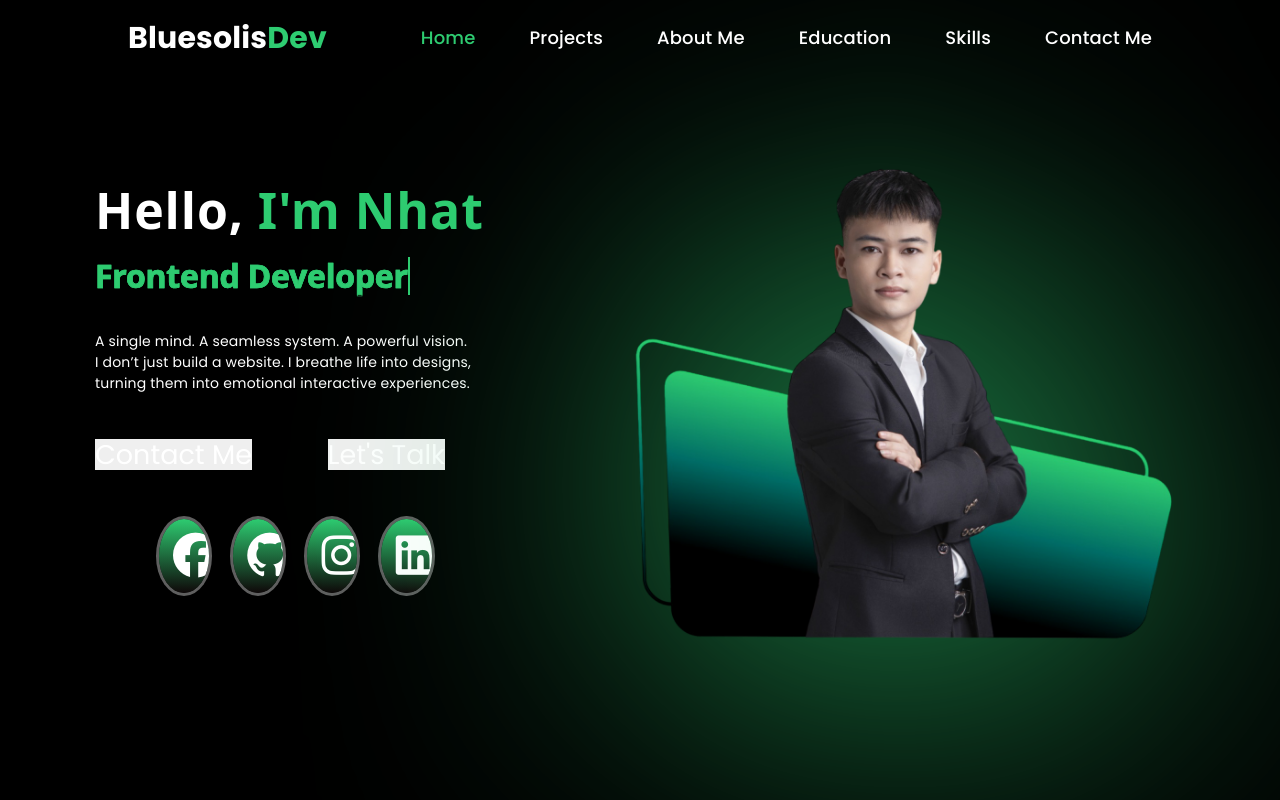
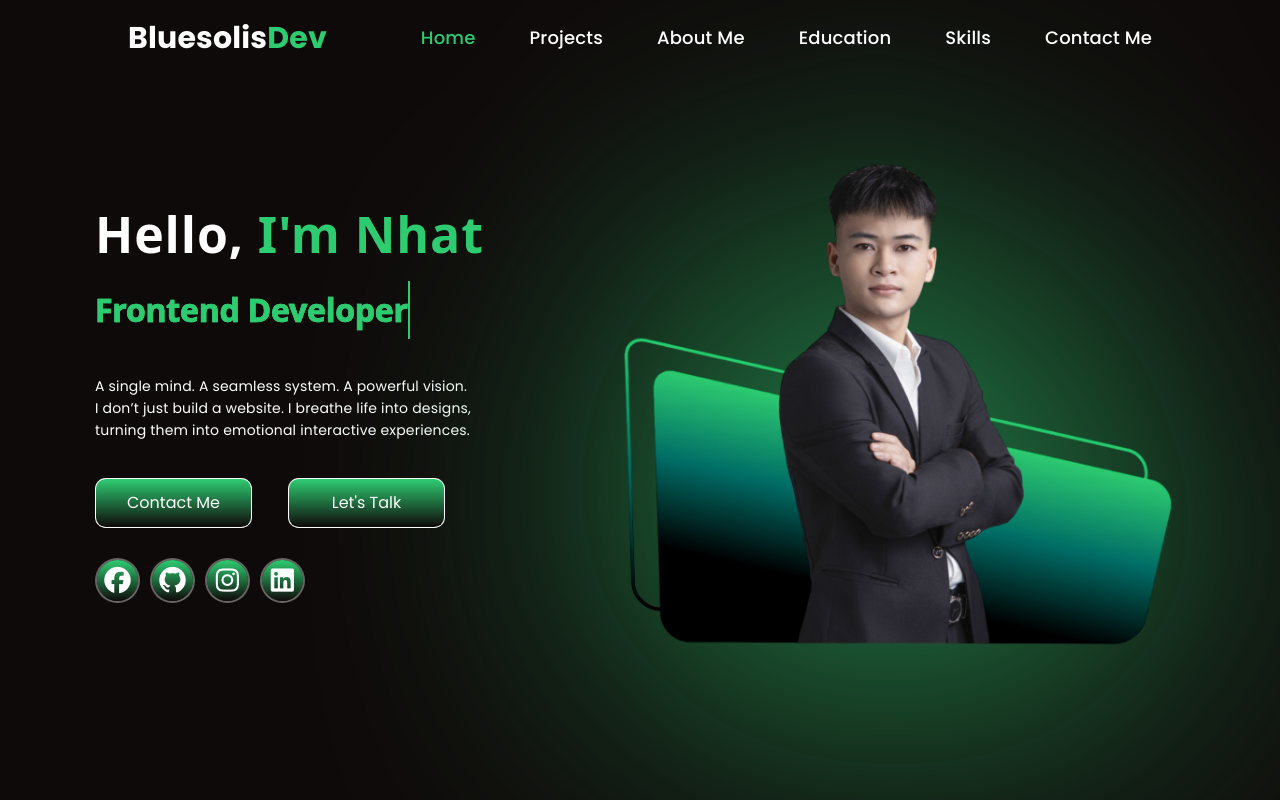
Before and after one commit to NhatPhan2004/portfolio-modern, a React (Vite) app: page / in a window 1280 px wide. Shown: the top 800 px of the page. Built offline with nearby package versions, Linux system fonts and the light colour scheme.

Commit message:
update animation style social and button

```diff
--- a/src/components/Common/Button.jsx
+++ b/src/components/Common/Button.jsx
@@ -5,6 +5,7 @@ const Button = ({
   variant = "primary",
   size = "md",
   onClick,
+  className = "",
   ...props
 }) => {
   return (
--- a/src/components/Common/SocialMedia.jsx
+++ b/src/components/Common/SocialMedia.jsx
@@ -3,20 +3,33 @@ import "@styles/components/SocialMedia.scss";
 const SocialMedia = () => {
   return (
     <div className="social-media">
-      <a href="https://facebook.com/nhat.phan.450465" target="_blank">
-        <i className="fa-brands fa-facebook" style={{ "--vlr": 7 }}></i>
+      <a
+        href="https://facebook.com/nhat.phan.450465"
+        style={{ "--vlr": 7 }}
+        target="_blank"
+      >
+        <i className="fa-brands fa-facebook"></i>
       </a>
-      <a href="https://github.com/NhatPhan2004" target="_blank">
-        <i className="fa-brands fa-github" style={{ "--vlr": 8 }}></i>
+      <a
+        href="https://github.com/NhatPhan2004"
+        style={{ "--vlr": 8 }}
+        target="_blank"
+      >
+        <i className="fa-brands fa-github"></i>
       </a>
-      <a href="https://www.instagram.com/_nhatphann108_/" target="_blank">
-        <i className="fa-brands fa-instagram" style={{ "--vlr": 9 }}></i>
+      <a
+        href="https://www.instagram.com/_nhatphann108_/"
+        style={{ "--vlr": 9 }}
+        target="_blank"
+      >
+        <i className="fa-brands fa-instagram"></i>
       </a>
       <a
         href="https://www.linkedin.com/in/phan-nh%C6%B0-nh%E1%BA%ADt-3a43a0361/?trk=opento_sprofile_details"
+        style={{ "--vlr": 10 }}
         target="_blank"
       >
-        <i className="fa-brands fa-linkedin" style={{ "--vlr": 10 }}></i>
+        <i className="fa-brands fa-linkedin"></i>
       </a>
     </div>
   );
--- a/src/styles/base/Base.scss
+++ b/src/styles/base/Base.scss
@@ -11,7 +11,7 @@
   color: #fff;
 }
 body {
-  background: #000;
+  background: #0f0a0a;
   font-family: "Poppins", sans-serif;
   height: 100%;
 }
--- a/src/styles/components/Button.scss
+++ b/src/styles/components/Button.scss
@@ -3,8 +3,39 @@
   width: 15rem;
   color: #fff;
   background: rgba(255, 255, 255, 1);
-  border: 0.2rem solid rgba(255, 255, 255, -3);
+  border: 0.1rem solid rgba(255, 255, 255, -3);
   backdrop-filter: blur(5rem);
-  border-radius: 0.8rem;
-  font-size: 10px;
+  border-radius: 0.6rem;
+  font-size: 16px;
+  cursor: pointer;
+  display: inline-flex;
+  justify-content: center;
+  align-items: center;
+  position: relative;
+  overflow: hidden;
+  z-index: 1;
+
+  &.btn::before {
+    content: "";
+    position: absolute;
+    left: 0;
+    top: -100%;
+    width: 100%;
+    height: 300%;
+    background: linear-gradient(#0f0a0a, #2ecc71, #0f0a0a, #2ecc71);
+    z-index: -1;
+    transition: 0.5s ease;
+  }
+  &.btn:hover {
+    background: #2ecc71;
+    border-color: #2ecc71;
+    box-shadow:
+      0 0 15px #2ecc71,
+      0 0 30px #2ecc71;
+    transform: translateY(-3px);
+
+    &::before {
+      top: 0;
+    }
+  }
 }
--- a/src/styles/components/SocialMedia.scss
+++ b/src/styles/components/SocialMedia.scss
@@ -1,24 +1,29 @@
 .social-media {
-  margin: 2rem 0;
+  display: flex;
+  gap: 10px;
+  margin: 30px 0;
+  text-align: left;
 }
-.social-media i {
-  display: inline-block;
-  font-size: 2.5rem;
+.social-media a {
+  width: 45px;
+  height: 45px;
+  display: inline-flex;
+  justify-content: center;
+  align-items: center;
+  border-radius: 50%;
   background: rgba(255, 255, 255, 0.1);
-  border: 0.2rem solid rgba(255, 255, 255, 0.3);
-  padding: 0.8rem;
-  margin: 0 0.5rem;
-  border-radius: 50%;
+  border: 0.15rem solid rgba(255, 255, 255, 0.3);
   color: #fff;
-  cursor: pointer;
+  font-size: 26.5px;
   position: relative;
   overflow: hidden;
+  cursor: pointer;
   animation: Bottom 1s ease forwards;
   animation-delay: calc(0.2s * var(--vlr));
   transform: translateY(100px);
   opacity: 0;
 }
-.social-media i:hover {
+.social-media a:hover {
   background: #2ecc71;
   border-color: #2ecc71;
   box-shadow:
@@ -26,10 +31,9 @@
     0 0 30px #2ecc71;
   transform: translateY(-3px);
 }
-.social-media i::after {
+.social-media a::after {
   content: "";
   position: absolute;
-  left: 0;
   left: 0;
   top: -100%;
   height: 300%;
@@ -38,6 +42,6 @@
   z-index: -1;
   transition: 0.5s ease;
 }
-i:hover::after {
+.social-media a:hover::after {
   top: 0;
 }
--- a/src/styles/sections/Home.scss
+++ b/src/styles/sections/Home.scss
@@ -1,5 +1,5 @@
 section {
-  padding: 10% 1rem;
+  padding: 6.5% 1rem;
   min-height: 100vh;
   margin-bottom: 4rem;
 }
@@ -16,7 +16,7 @@ section {
     text-align: left;
     font-size: 50px;
     color: #fff;
-    margin-top: 2rem;
+    margin-top: 3rem;
     text-transform: capitalize;
     letter-spacing: 0.05rem;
     font-weight: 700;
@@ -37,6 +37,7 @@ section {
     h2 {
       font-size: 32px;
       font-weight: 700;
+      padding: 10px 0;
       color: transparent;
       -webkit-text-stroke: 0.7px #2ecc71;
       background: linear-gradient(#2ecc71, #2ecc71);
@@ -71,7 +72,7 @@ section {
 
   &__description {
     font-size: 14px;
-    line-height: 1.5;
+    line-height: 1.6;
     text-align: left;
     margin: 2rem 0;
     transform: translateX(100px);
@@ -86,7 +87,7 @@ section {
     height: 50px;
     justify-content: space-between;
     align-items: center;
-    margin: 2rem 0;
+    margin: 1rem 0;
     display: flex;
     gap: 2rem;
 
@@ -95,7 +96,7 @@ section {
       position: absolute;
       left: 0;
       top: 0;
-      background: #000;
+      background: #0f0a0a;
       height: 100%;
       width: 100%;
       z-index: 2;
@@ -106,7 +107,7 @@ section {
 
   &__image {
     img {
-      width: 44.5vw;
+      width: 45.5vw;
       background: rgba(255, 255, 255, -1);
       border: 0.2rem solid rgba(255, 255, 255, -3);
       border-radius: 4rem;
```
